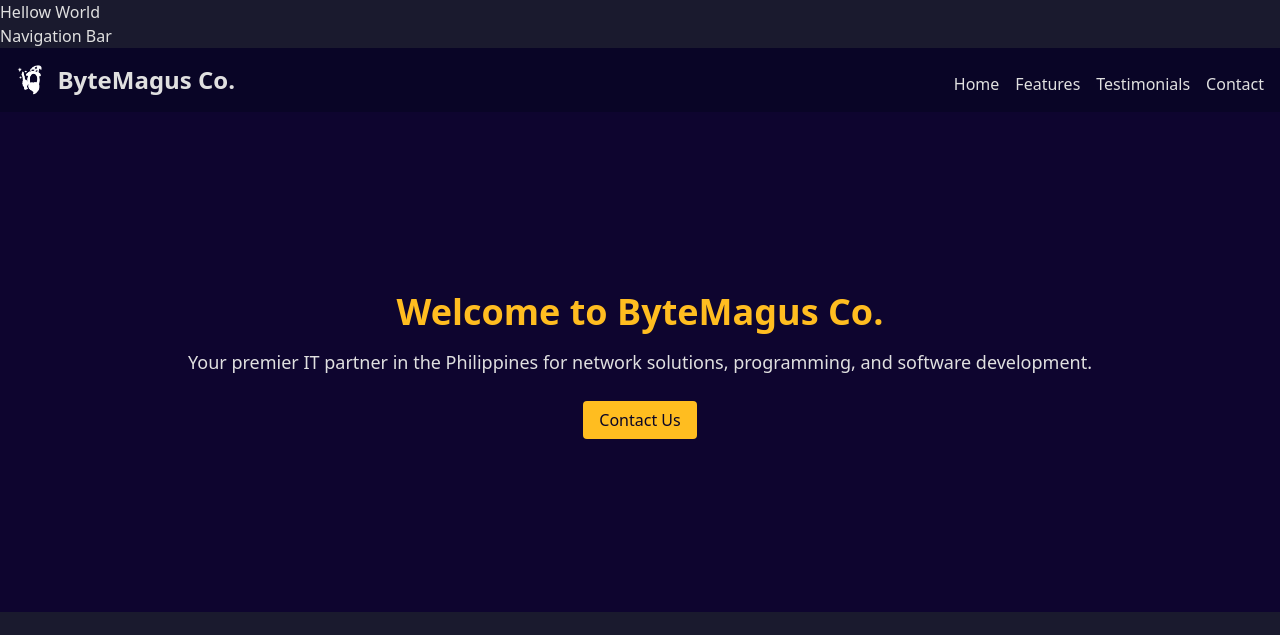
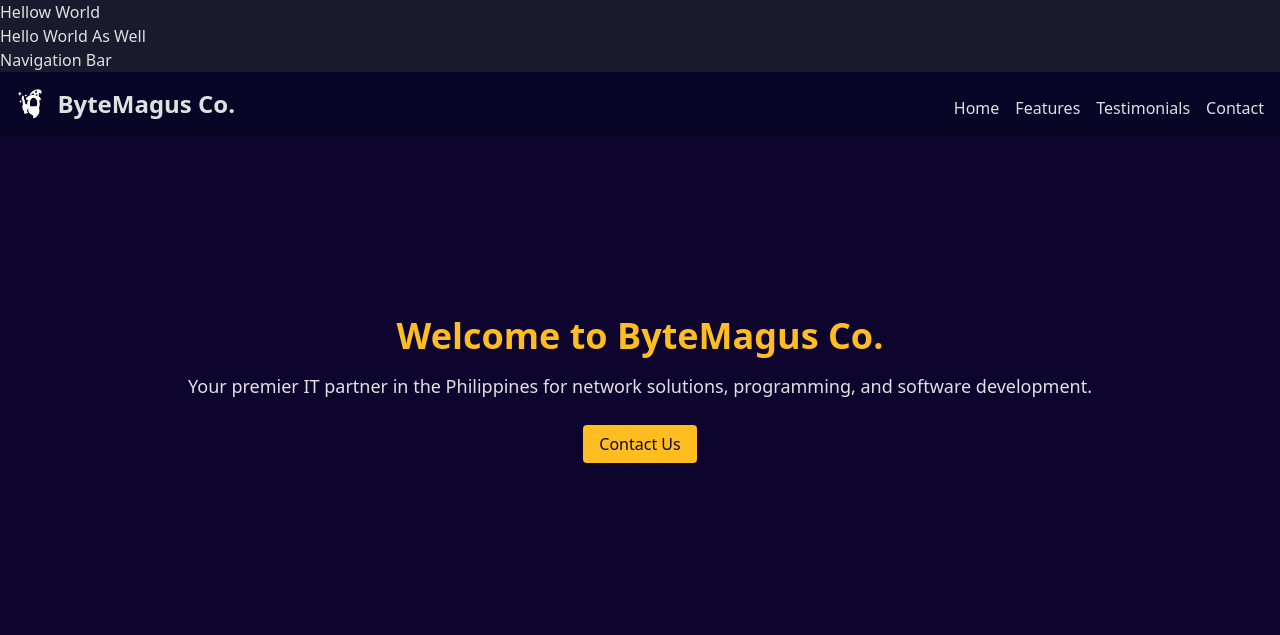
Before and after one commit to BYTEMAGUSCO/OurWebsite, a Flask app: page / in a window 1280 px wide. Shown: the top 635 px of the page. Run offline with Flask 3, Linux system fonts and the light colour scheme.

Commit message:
Added New Things Again

```diff
--- a/templates/home.html
+++ b/templates/home.html
@@ -65,6 +65,7 @@
 <body class="font-sans bg-dark text-light">
 
     <p>Hellow World</p>
+    <p>Hello World As Well</p>
 
     Navigation Bar
     <nav class="bg-primary text-light p-4">
```
